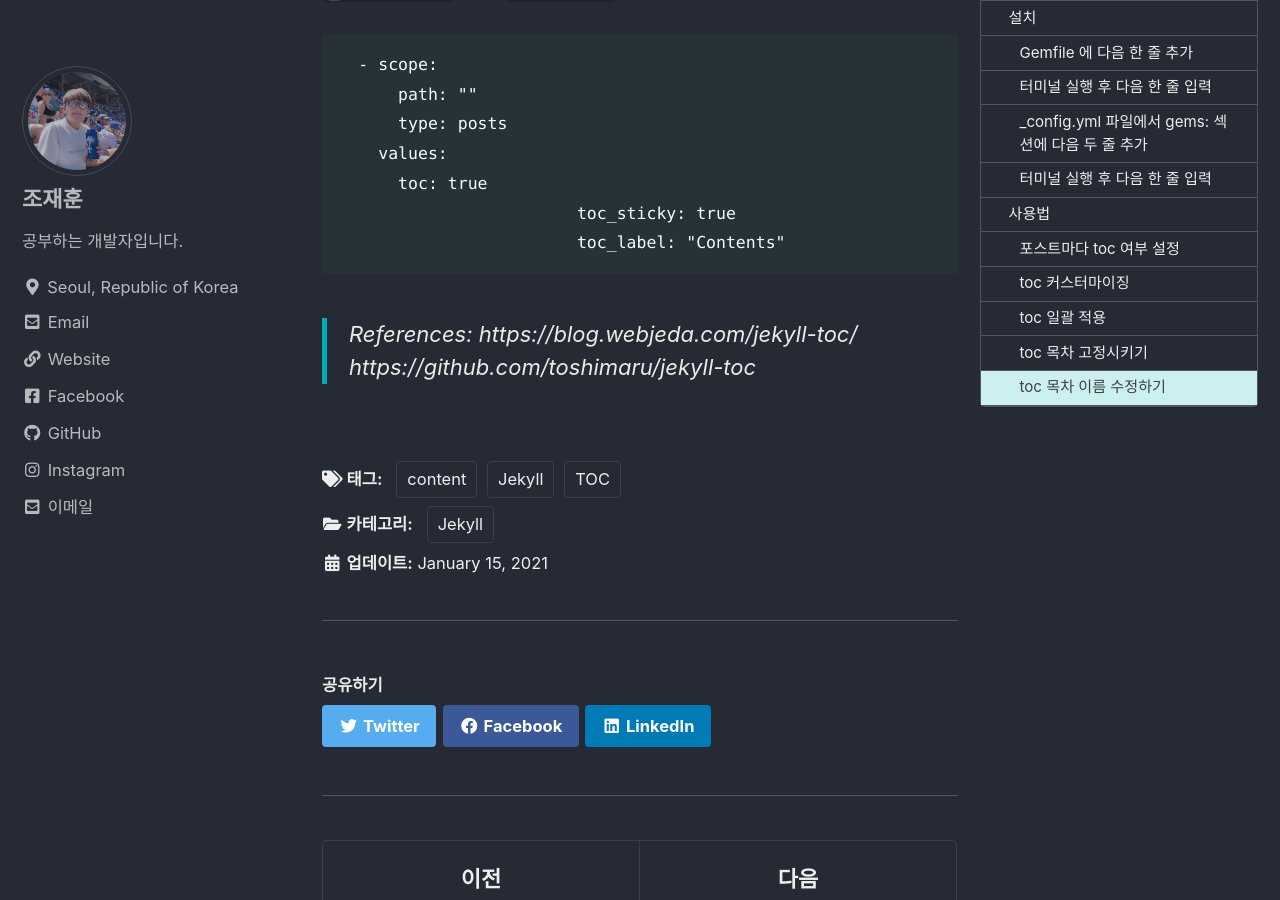
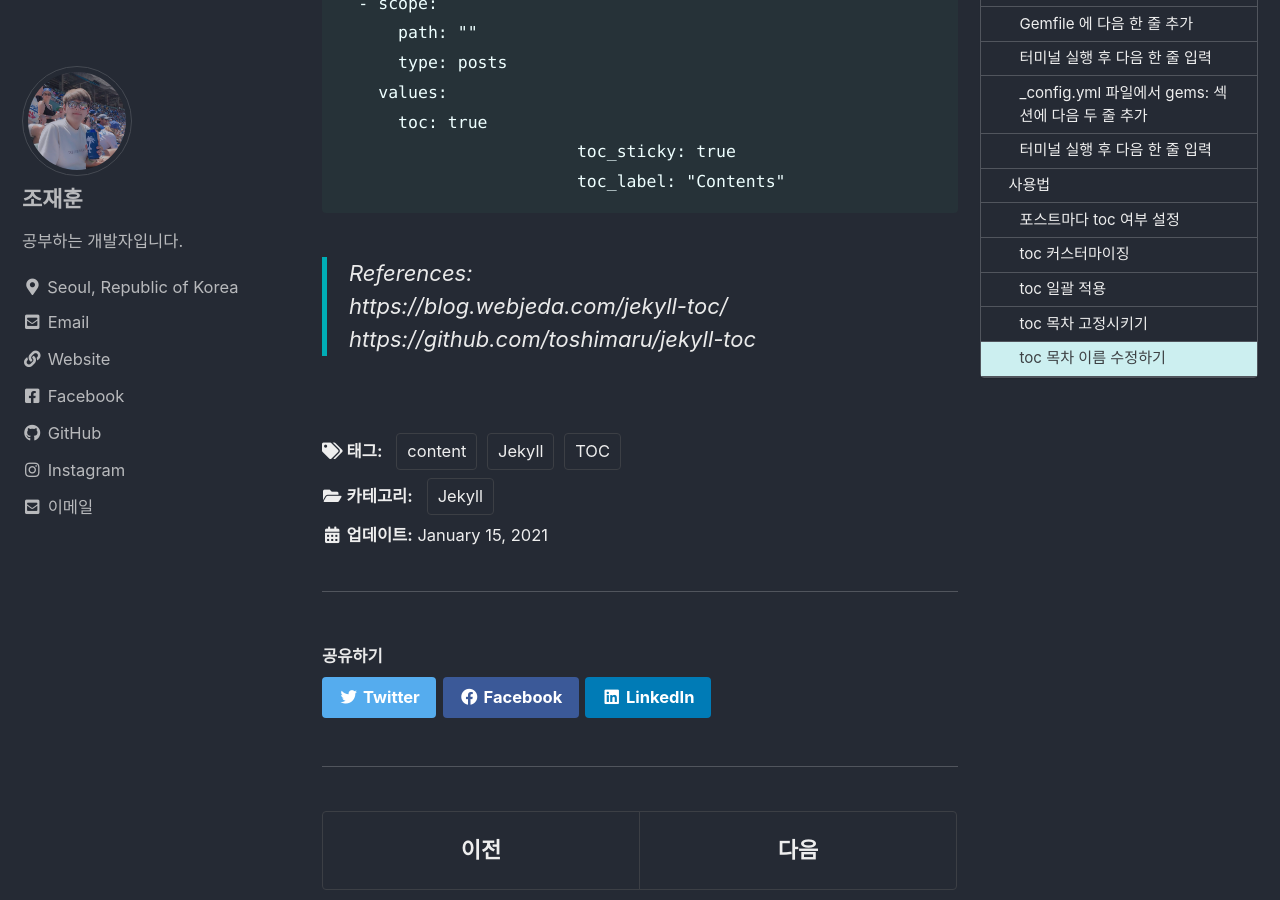
Before and after one commit to joft-ware/joft-ware, a Jekyll site: the page built from _posts/2021-01-15-add-toc-on.md, in a window 1280 px wide and 900 px high, scrolled down 2949 px. Built offline with Jekyll 4.4.1, drawn with Linux system fonts in a browser that asks for light colours; cached includes are drawn as plain includes; a script that is not in the unit is left out; comment, search, counter and statistics services are not loaded; some of the changed text lies outside the part shown.

Commit message:
20210115

````diff
--- a/_posts/2021-01-15-add-toc-on.md
+++ b/_posts/2021-01-15-add-toc-on.md
@@ -10,7 +10,9 @@ categories:
 
 # TOC
 > Table Of Contents.
-> 블로그에 목차를 달 수 있게 해주는 Jekyll Plugin.
+</br>
+블로그에 목차를 달 수 있게 해주는 Jekyll Plugin.
+
 ## 설치
 ###  `Gemfile` 에 다음 한 줄 추가
 `gem 'jekyll-toc'`
@@ -80,6 +82,6 @@ toc:
 			toc_sticky: true
 			toc_label: "Contents"
 ```
-> References:
+> References: <br/>
 > https://blog.webjeda.com/jekyll-toc/
 > https://github.com/toshimaru/jekyll-toc
````
